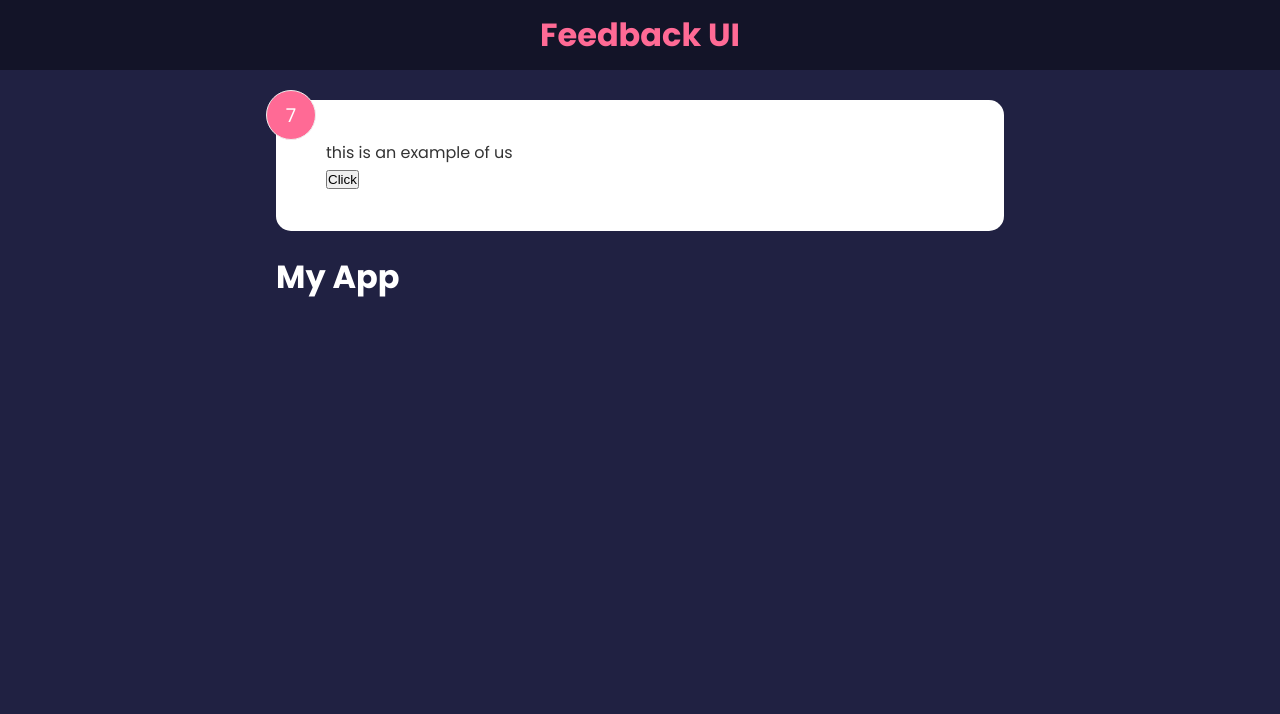
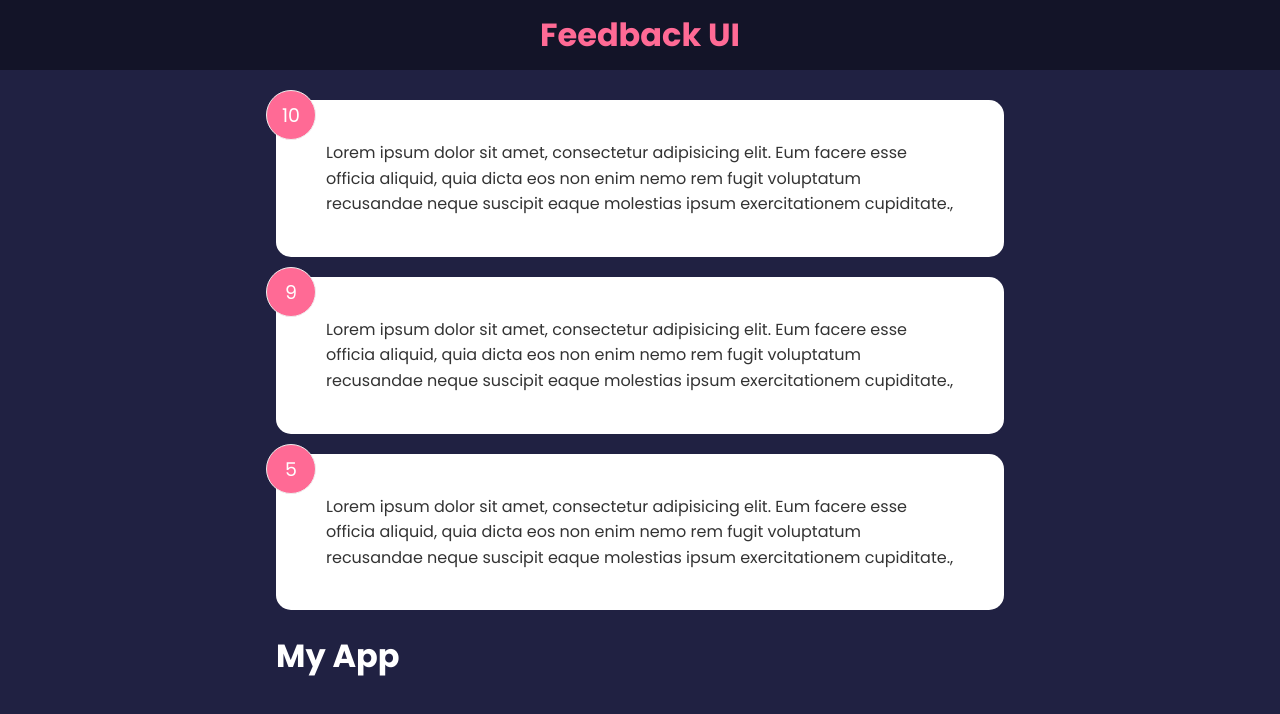
Before and after one commit to haamid10/feedback-UI, a React (Create React App) app: page / in a window 1280 px wide. Shown: the top 714 px of the page. Built offline with nearby package versions, Linux system fonts and the light colour scheme.

Commit message:
added feedback list and also apeared the  data

```diff
--- a/src/App.jsx
+++ b/src/App.jsx
@@ -1,14 +1,15 @@
 import { useState  } from "react";
 import Header from "./components/Header";
-import FeedbackItem from "./components/FeedbackItem";
+import FeedbackList from "./components/FeedbackList";
 import FeedbackData from "./data/FeedbackData";
 function App() {
-  const []= useState(FeedbackData)
+  const [feedback, setFeedback]= useState(FeedbackData)
+
   return (
     < >
      <Header/>
      <div className="container">
-      <FeedbackItem/>
+      <FeedbackList feedback={feedback}/>
       <h1>My App</h1>
      </div>
 
--- a/src/components/FeedbackItem.jsx
+++ b/src/components/FeedbackItem.jsx
@@ -1,16 +1,11 @@
-import { useState } from "react"
 
-const FeedbackItem = () => {
-  const [rating ,setRating]= useState(7)
-  const [text ,setText]= useState('this is an example of us ')
-  const handleClick = () => {
-    setRating(10)
-  }
+const FeedbackItem = ({item}) => {
+
   return (
     <div className='card'>
-    <div className="num-display">{rating}</div>
-    <div className="text-display">{text}</div>
-    <button onClick={handleClick}>Click</button>
+    <div className="num-display">{item.rating}</div>
+    <div className="text-display">{item.text}</div>
+    {/* <button onClick={handleClick}>Click</button> */}
     </div>
   )
 }
--- /dev/null
+++ b/src/components/FeedbackList.jsx
@@ -0,0 +1,14 @@
+import FeedbackItem from "./FeedbackItem"
+const FeedbackList = ({feedback}) => {
+  if(!feedback||feedback.length === 0) {
+    return <p>No feedbacks Yet</p>
+  }
+  return (
+    <div className='feedback-list'>
+     {feedback.map((item)=>(
+   <FeedbackItem key={item.id} item={item}/>
+     ))}</div>
+  )
+}
+
+export default FeedbackList
```
